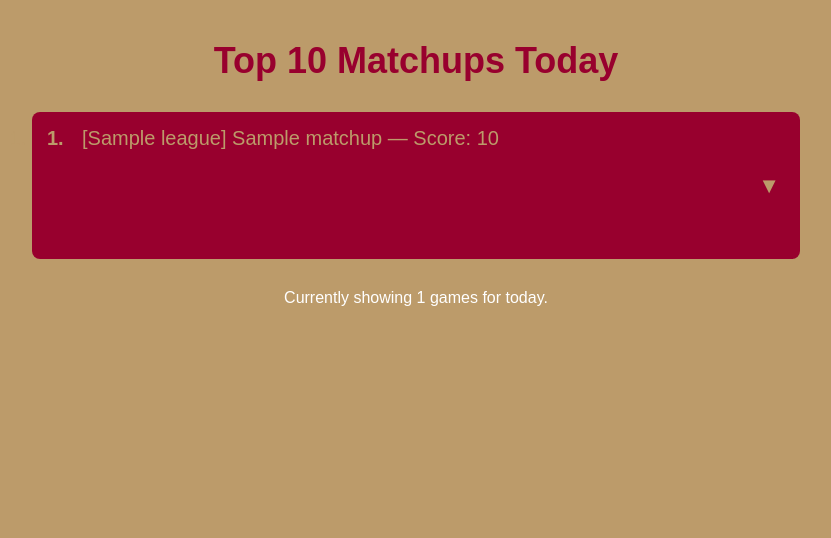
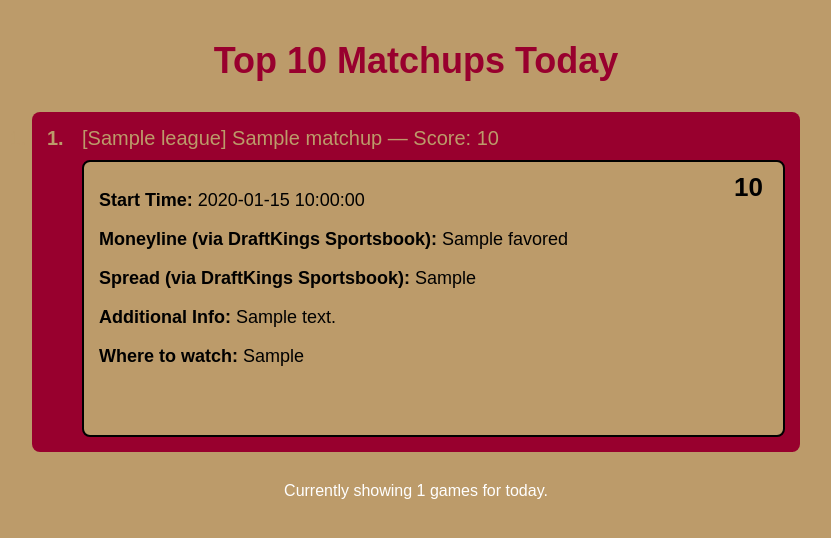
Before and after one commit to ckgifford06/w2wSports, a Flask app: template templates/index.html in a window 1280 px wide, after a click that opens the changed part. Shown: the part 51-589 px from the top of the page, without its empty margins (224-1055 px from the left). Run offline with Flask 3, Linux system fonts and the light colour scheme; the template is opened without the code that fills it: most values are stand-ins (such as "Sample title", 1, 10 or a date in 2020).

Commit message:
Update index.html

```diff
--- a/templates/index.html
+++ b/templates/index.html
@@ -23,23 +23,6 @@
       min-height: 80px;
     }
 
-    .details-box {
-      max-height: 0;
-      overflow: hidden;
-      opacity: 0;
-      margin-top: 10px;
-      background-color: #BC9B6A;
-      color: #000;
-      border: 2px solid #000;
-      border-radius: 8px;
-      padding: 0 15px;
-      font-size: 18px;
-      position: relative;
-      transition:
-        max-height 0.4s ease,
-        opacity 0.3s ease,
-        padding 0.3s ease;
-    }
 
     .live-score {
       position: absolute;
@@ -145,11 +128,7 @@
       margin: 0 8px;
     }
 
-    .details-box.open {
-      max-height: 500px;
-      opacity: 1;
-      padding: 10px 15px 50px 15px;
-    }
+
   </style>
 </head>
 <body>
```
